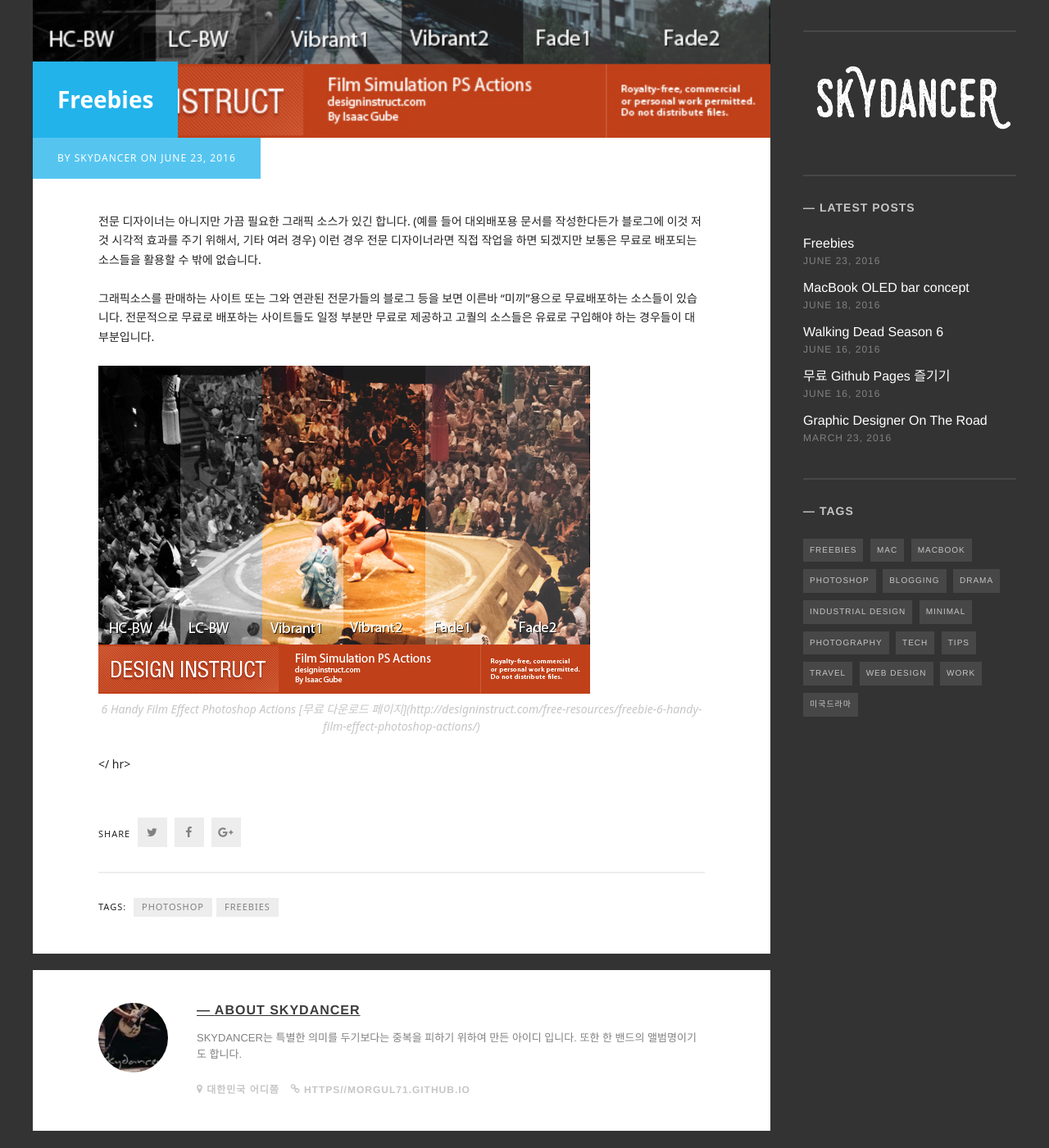
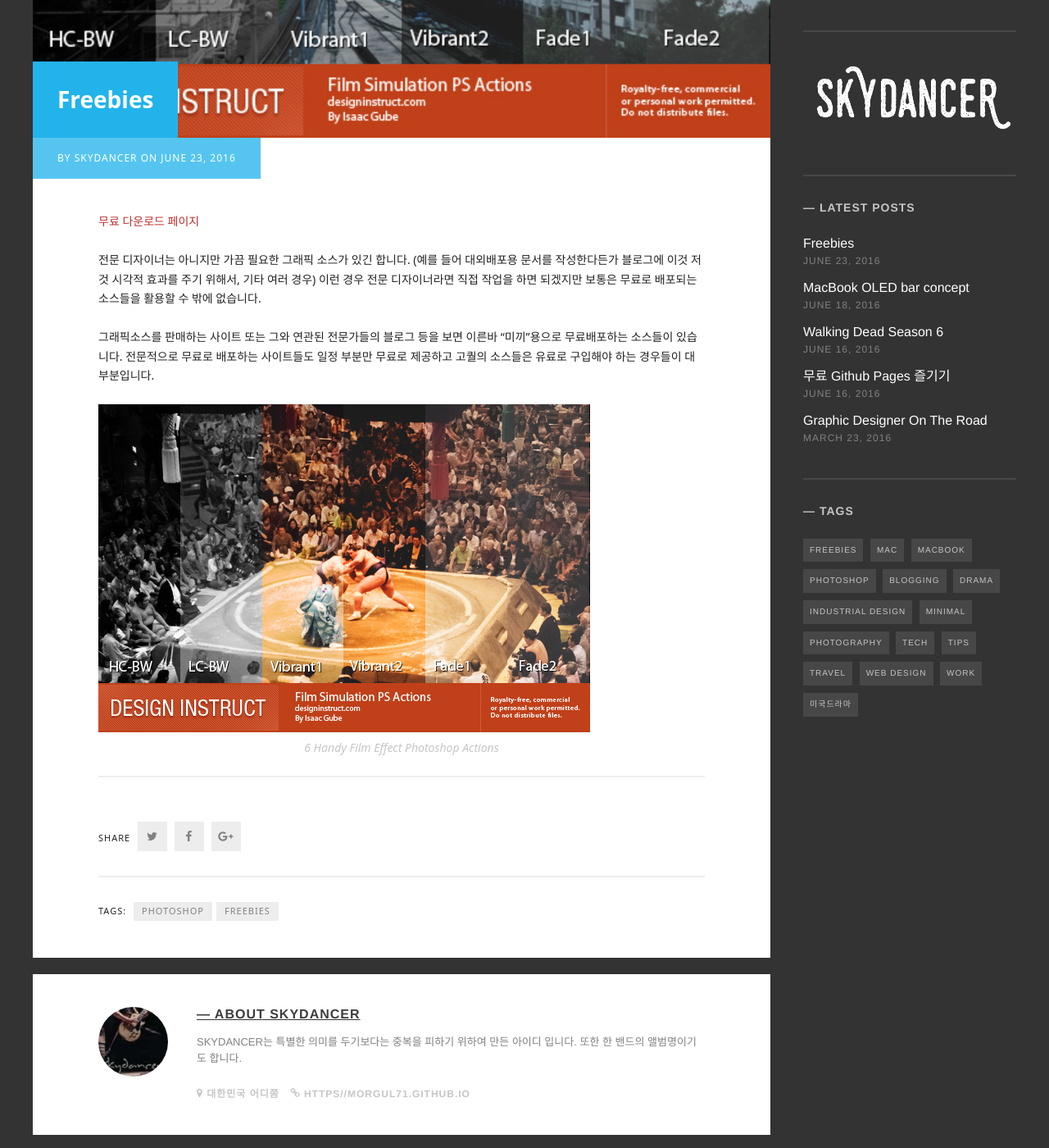
Before and after one commit to morgul71/morgul71.github.io, a Jekyll site: the page built from _posts/2016-06-23-Freebies.md, in a window 1280 px wide and 1400 px high, scrolled down 675 px. Shown: the whole window at 82% size. Built offline with Jekyll 4.4.1, drawn with Linux system fonts in a browser that asks for light colours; some web fonts are replaced; comment, search, counter and statistics services are not loaded.

Commit message:
Update 2016-06-23-Freebies.md

```diff
--- a/_posts/2016-06-23-Freebies.md
+++ b/_posts/2016-06-23-Freebies.md
@@ -12,6 +13,6 @@ tags: [Photoshop, Freebies]
 전문적으로 무료로 배포하는 사이트들도 일정 부분만 무료로 제공하고 고퀄의 소스들은 유료로 구입해야 하는 경우들이 대부분입니다.
 
 
-{% include image_caption.html imageurl="/images/posts/image_01_ps_filmactions.jpg" title="6 Handy Film Effect Photoshop Actions" caption="6 Handy Film Effect Photoshop Actions [무료 다운로드 페이지](http://designinstruct.com/free-resources/freebie-6-handy-film-effect-photoshop-actions/)" %}
+{% include image_caption.html imageurl="/images/posts/image_01_ps_filmactions.jpg" title="6 Handy Film Effect Photoshop Actions" caption="6 Handy Film Effect Photoshop Actions" %}
 
-</ hr>
+<hr />
```
Also changed, not shown: other parts of _posts/2016-06-23-Freebies.md (+1 -0 lines).
